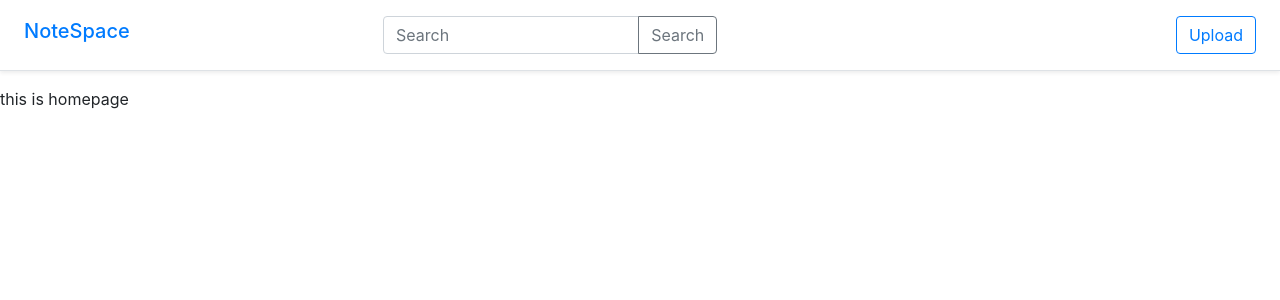
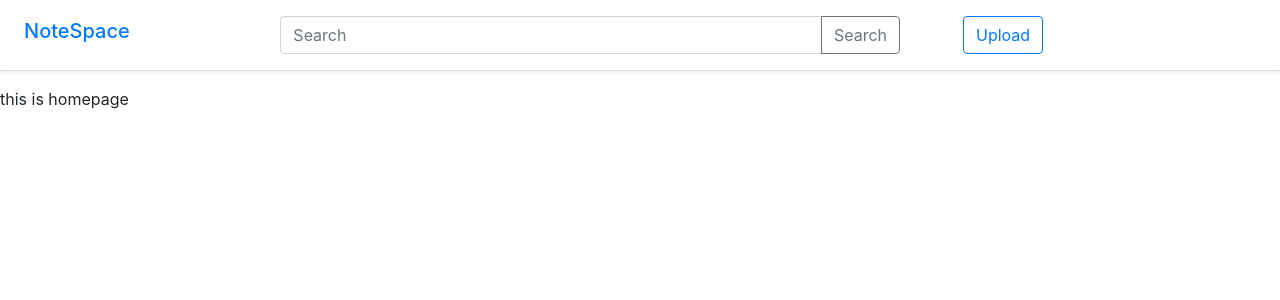
Before and after one commit to eszepto/notespace_cloned, a Django app: page / in a window 1280 px wide. Shown: the top 300 px of the page. Run offline with Django 3.2, Linux system fonts and the light colour scheme; some libraries are stand-ins or nearby versions.

Commit message:
Rearrange navbar

```diff
--- a/notes/templates/base.html
+++ b/notes/templates/base.html
@@ -18,7 +18,7 @@
             </h5>
 
         </div>
-        <div class="col-md-2">&nbsp;</div>
+        <div class="col-md-1">&nbsp;</div>
 
         <div class="input-group my-0 ml-md-5 mr-md-5 ">
             <input type="text" class="form-control" placeholder="Search" aria-label="Recipient's username" aria-describedby="basic-addon2">
@@ -28,12 +28,10 @@
             </div>
         </div>
 
-        <div class="col-md-4">&nbsp;</div>
-        <nav class=" my-0 mr-md-auto my-md-0 mr-md-3">
-
+        <nav class="col-md-2">
+            <a id="upload_btn" class="btn btn-outline-primary"  href="{% url 'upload_page' %}">Upload</a>
         </nav>
-
-            <a id="upload_btn" class="btn btn-outline-primary"  href="{% url 'upload_page' %}">Upload</a>
+        <div class="col-md-1">&nbsp;</div>
     </div>
 
 
```
Also changed, not shown: notes/templates/upload_page.html (+4 -4 lines).
